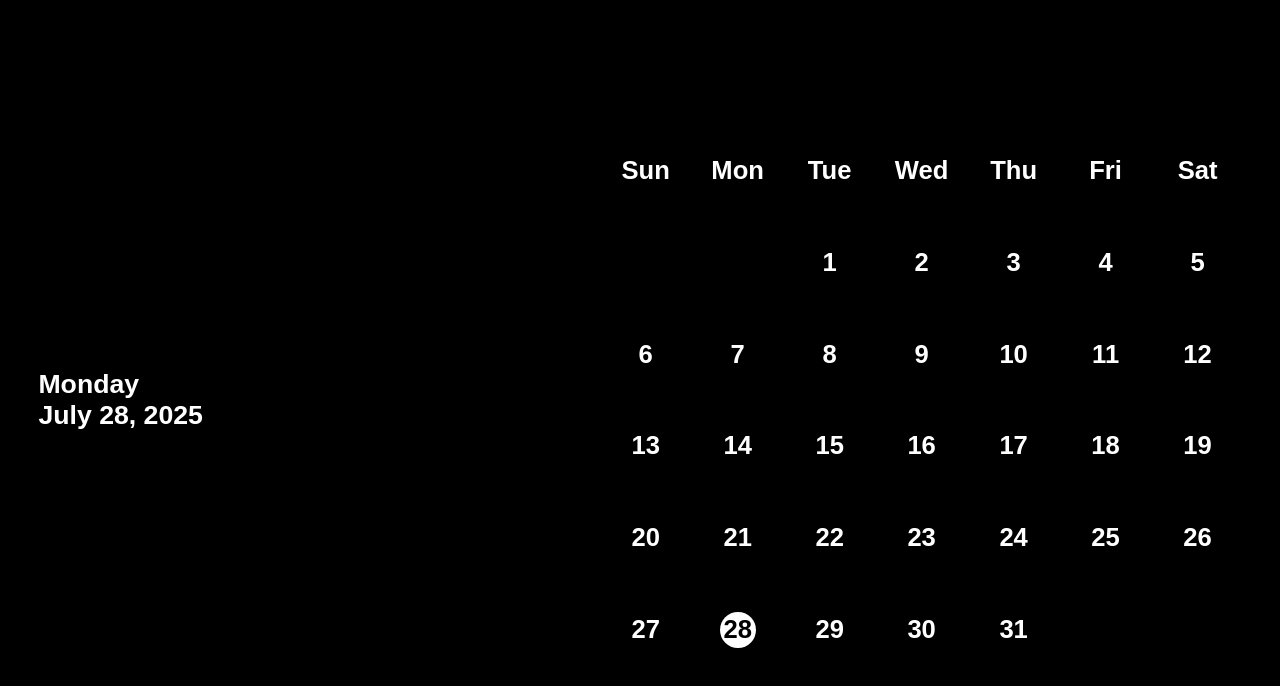
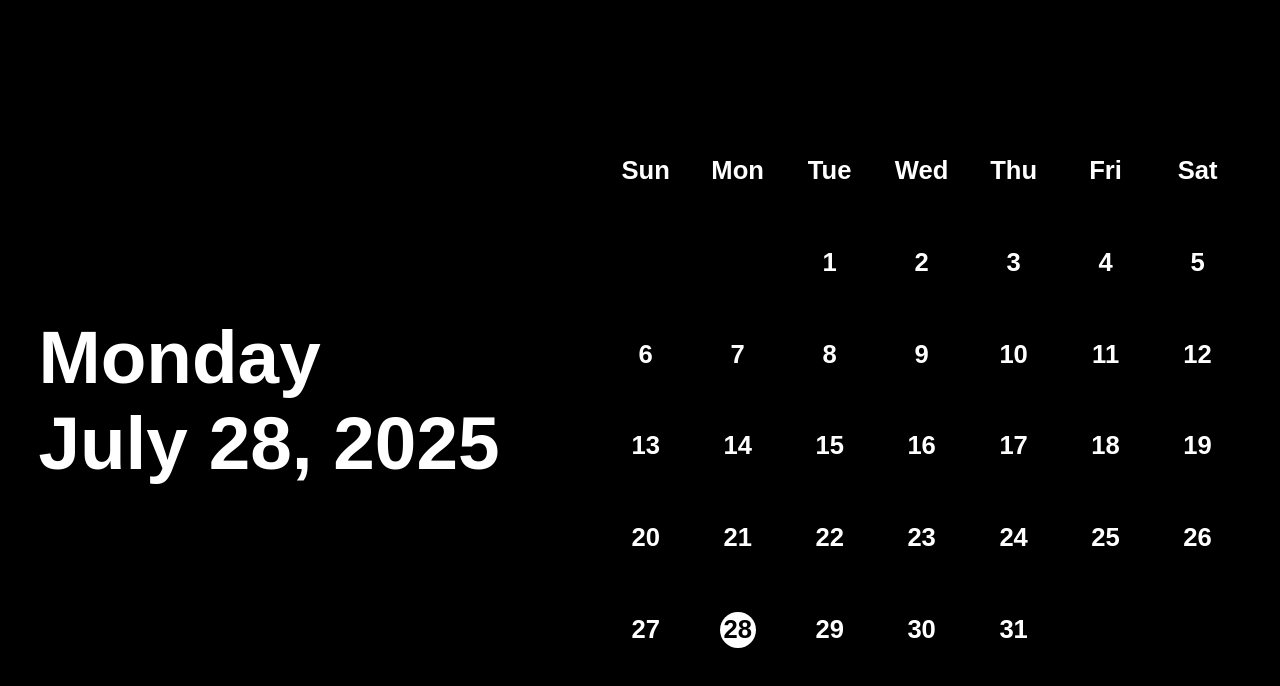
Before and after one commit to hoz-efa/utilities, a plain HTML site: page date-calendar.html in a window 1280 px wide. Drawn offline with Linux system fonts and the light colour scheme.

Commit message:
Update date-calendar.html

```diff
--- a/date-calendar.html
+++ b/date-calendar.html
@@ -15,6 +15,7 @@
       width: 100%;
       overflow: hidden;
     }
+
     body {
       display: flex;
       justify-content: center;
@@ -23,6 +24,7 @@
       padding: 2vw;
       box-sizing: border-box;
     }
+
     .date-text-container {
       display: flex;
       flex-direction: column;
@@ -30,10 +32,12 @@
       align-items: flex-start;
       width: 40vw;
     }
+
     .date-line {
       white-space: nowrap;
       font-kerning: none;
     }
+
     .calendar-container {
       display: flex;
       flex-direction: column;
@@ -41,6 +45,7 @@
       justify-content: center;
       width: 50vw;
     }
+
     .calendar-grid {
       display: grid;
       grid-template-columns: repeat(7, 1fr);
@@ -48,18 +53,22 @@
       font-size: 2vw;
       width: 100%;
     }
+
     .calendar-grid div {
       aspect-ratio: 1 / 1;
       display: flex;
       align-items: center;
       justify-content: center;
     }
+
     .day-header {
       color: #fff;
     }
+
     .day-cell {
       border-radius: 50%;
     }
+
     .current-date {
       background-color: #fff;
       color: #000;
@@ -70,20 +79,24 @@
       justify-content: center;
       border-radius: 50%;
     }
+
     @media (max-width: 768px) {
       body {
         flex-direction: column;
         gap: 5vw;
       }
+
       .date-text-container,
       .calendar-container {
         width: 90vw;
         align-items: center;
       }
+
       .calendar-grid {
         font-size: 5vw;
         gap: 1vw;
       }
+
       .current-date {
         width: 8vw;
         height: 8vw;
@@ -96,32 +109,43 @@
     <div id="dayName" class="date-line" style="font-size:20pt;"></div>
     <div id="fullDate" class="date-line" style="font-size:20pt;"></div>
   </div>
+
   <div class="calendar-container">
     <div class="calendar-grid" id="calendarGrid"></div>
   </div>
+
   <script>
     const dayNames = ["Sunday", "Monday", "Tuesday", "Wednesday", "Thursday", "Friday", "Saturday"];
     const dayShort = ["Sun", "Mon", "Tue", "Wed", "Thu", "Fri", "Sat"];
     const monthNames = ["January", "February", "March", "April", "May", "June",
                         "July", "August", "September", "October", "November", "December"];
+
     const today = new Date();
     const currentYear = today.getFullYear();
     const currentMonth = today.getMonth();
     const currentDate = today.getDate();
+
     document.getElementById("dayName").textContent = dayNames[today.getDay()];
     document.getElementById("fullDate").textContent = `${monthNames[currentMonth]} ${currentDate}, ${currentYear}`;
+
     const calendarGrid = document.getElementById("calendarGrid");
+
+    // Add short day headers
     for (let i = 0; i < 7; i++) {
       const cell = document.createElement("div");
       cell.textContent = dayShort[i];
       cell.className = "day-header";
       calendarGrid.appendChild(cell);
     }
+
+    // Add empty cells before 1st day
     const firstDay = new Date(currentYear, currentMonth, 1).getDay();
     for (let i = 0; i < firstDay; i++) {
       const empty = document.createElement("div");
       calendarGrid.appendChild(empty);
     }
+
+    // Fill actual days
     const daysInMonth = new Date(currentYear, currentMonth + 1, 0).getDate();
     for (let day = 1; day <= daysInMonth; day++) {
       const cell = document.createElement("div");
@@ -136,6 +160,25 @@
       }
       calendarGrid.appendChild(cell);
     }
+
+    // Resize text logic for clock-style sizing
+    const targetWidth = 0.9;
+    let curFontSize = 20;
+    const parent = document.querySelector(".date-text-container");
+    const dayElem = document.getElementById("dayName");
+    const dateElem = document.getElementById("fullDate");
+
+    function updateTextSize() {
+      for (let i = 0; i < 3; i++) {
+        const maxWidth = Math.max(dayElem.offsetWidth, dateElem.offsetWidth);
+        curFontSize *= targetWidth / (maxWidth / parent.offsetWidth);
+        dayElem.style.fontSize = curFontSize + "pt";
+        dateElem.style.fontSize = curFontSize + "pt";
+      }
+    }
+
+    updateTextSize();
+    window.addEventListener("resize", updateTextSize);
   </script>
 </body>
 </html>
```
